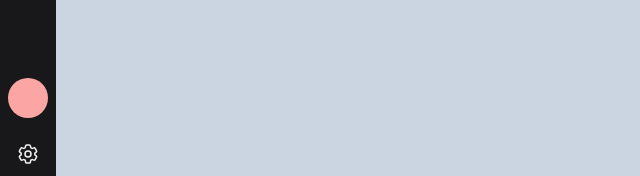
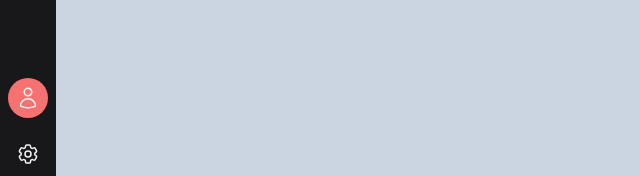
Before and after one commit to AndreiCravtov/sample-social, a Next.js app in the folder client/: page / in a window 1280 px wide. Shown: the part 618-794 px from the top of the page, without its empty margins (0-640 px from the left). Built offline with nearby package versions, Linux system fonts and the light colour scheme.

Commit message:
fix overflow css bug

```diff
--- a/client/app/layout.tsx
+++ b/client/app/layout.tsx
@@ -11,7 +11,7 @@ export default function RootLayout({children}: RootLayoutProps) {
             <head>
                 <title>Sample Social</title>
             </head>
-            <body className="flex">
+            <body className="flex h-screen">
                 <Sidebar />
 
                 {/* Main content */}
--- a/client/app/sidebar.tsx
+++ b/client/app/sidebar.tsx
@@ -34,7 +34,7 @@ function SidebarButton(props: {href: string, icon: Icon, className?: string}) {
 
 export default function Sidebar() {
     return (
-        <aside className="w-14 min-h-fit h-screen flex flex-col bg-zinc-900">
+        <aside className="w-14 min-h-fit h-full overflow-auto no-scrollbar flex flex-col bg-zinc-900">
             {/* Logo */}
             <Link href="">
                 <div className="w-14 h-14 p-2">
@@ -52,8 +52,8 @@ export default function Sidebar() {
             <div className="flex-1"></div>
 
             {/* Navigation */}
-            <div className="w-14 h-14 p-2">
-                <div className="w-full h-full rounded-full bg-red-300"></div>
+            <div className="min-w-14 min-h-14 p-2">
+                <UserIcon className="w-full h-full p-2 rounded-full bg-red-400 stroke-zinc-100"></UserIcon>
             </div>
             <SidebarButton href="settings" icon={Icon.Cog} />
         </aside>
--- a/client/assets/logo.tsx
+++ b/client/assets/logo.tsx
@@ -1,11 +1,11 @@
 export default function Logo(props: {className?: string}) {
     return (
         <svg className={props.className} viewBox="0 0 500 500" fill="none" xmlns="http://www.w3.org/2000/svg">
-            <g clip-path="url(#clip0_0_1)">
+            <g clipPath="url(#clip0_0_1)">
                 <circle cx="250" cy="250" r="250" fill="#27272A"/>
                 <path d="M358.571 168.571H250C205.028 168.571 168.571 205.028 168.571 250C168.571 294.972 205.028 331.429 250 331.429H304.286C319.276 331.429 331.429 343.581 331.429 358.571C331.429 373.562 319.276 385.714 304.286 385.714H195.714C180.724 385.714 168.571 397.867 168.571 412.857C168.571 427.848 180.724 440 195.714 440H304.286C349.257 440 385.714 403.543 385.714 358.571C385.714 313.6 349.257 277.143 304.286 277.143H250C235.009 277.143 222.857 264.991 222.857 250C222.857 235.009 235.009 222.857 250 222.857H358.571C373.562 222.857 385.714 210.705 385.714 195.714C385.714 180.724 373.562 168.571 358.571 168.571Z" fill="#F97316"/>
                 <path d="M304.286 60H195.714C150.743 60 114.286 96.4568 114.286 141.429C114.286 186.4 150.743 222.857 195.714 222.857H250C264.991 222.857 277.143 235.009 277.143 250C277.143 264.991 264.991 277.143 250 277.143H141.429C126.438 277.143 114.286 289.295 114.286 304.286C114.286 319.276 126.438 331.429 141.429 331.429H250C294.972 331.429 331.429 294.972 331.429 250C331.429 205.028 294.972 168.571 250 168.571H195.714C180.724 168.571 168.571 156.419 168.571 141.429C168.571 126.438 180.724 114.286 195.714 114.286H304.286C319.276 114.286 331.429 102.133 331.429 87.1429C331.429 72.1523 319.276 60 304.286 60Z" fill="#14B8A6"/>
-                <path fill-rule="evenodd" clip-rule="evenodd" d="M250 168.571H358.571C373.562 168.571 385.714 180.724 385.714 195.714C385.714 210.705 373.562 222.857 358.571 222.857H250C245.598 222.857 241.44 223.905 237.763 225.765H172.239C182.555 192.629 213.468 168.571 250 168.571Z" fill="#F97316"/>
+                <path fillRule="evenodd" clipRule="evenodd" d="M250 168.571H358.571C373.562 168.571 385.714 180.724 385.714 195.714C385.714 210.705 373.562 222.857 358.571 222.857H250C245.598 222.857 241.44 223.905 237.763 225.765H172.239C182.555 192.629 213.468 168.571 250 168.571Z" fill="#F97316"/>
             </g>
         </svg>
     )
--- a/client/tailwind.config.js
+++ b/client/tailwind.config.js
@@ -1,4 +1,6 @@
 /** @type {import('tailwindcss').Config} */
+const plugin = require('tailwindcss/plugin')
+
 module.exports = {
   content: [
     "./pages/**/*.{js,ts,jsx,tsx}",
@@ -8,5 +10,20 @@ module.exports = {
   theme: {
     extend: {},
   },
-  plugins: [],
+  plugins: [
+    plugin(function({ addUtilities }) {
+      addUtilities({
+        /** Hide scrollbar for Chrome, Safari and Opera */
+        ".no-scrollbar:-webkit-scrollbar": {
+          "display": "none"
+        },
+
+        /** Hide scrollbar for IE, Edge and Firefox */
+        ".no-scrollbar": {
+          "-ms-overflow-style": "none", // IE and Edge
+          "scrollbar-width": "none" // Firefox
+        }
+      })
+    })
+  ],
 }
```
